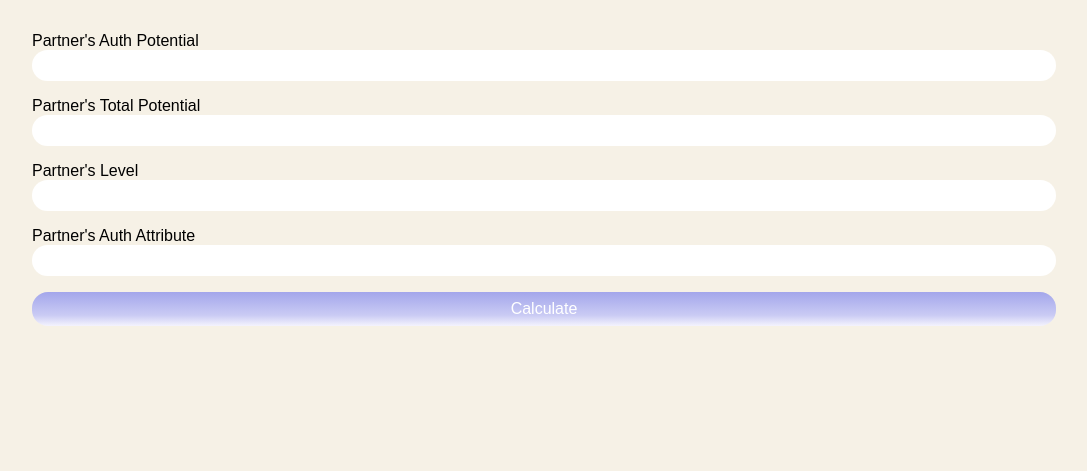
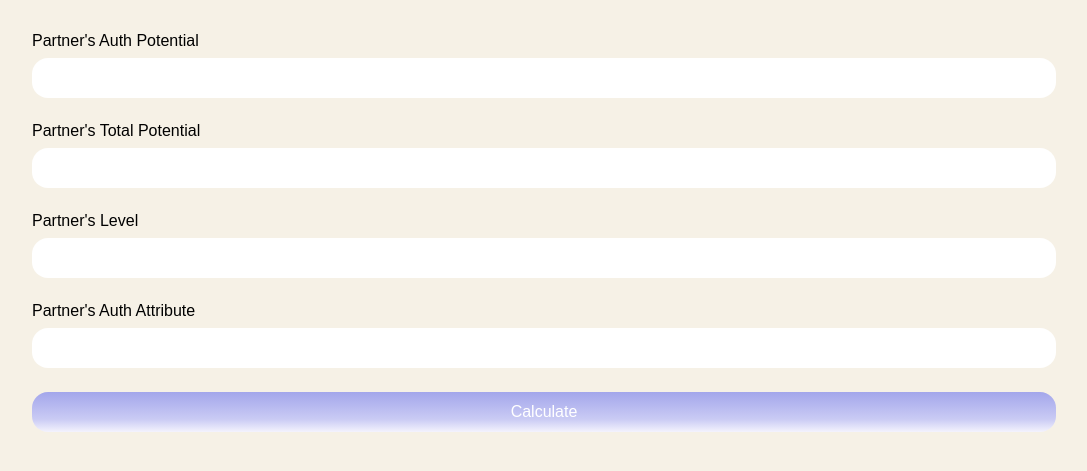
Before and after one commit to hilyafesmia/lop-counter, a PHP site: page /index.html in a window 1280 px wide. Shown: the part 96-567 px from the top of the page, without its empty margins (96-1183 px from the left). Run offline with PHP 8.4, Linux system fonts and the light colour scheme.

Commit message:
add viewport

```diff
--- a/index.html
+++ b/index.html
@@ -2,6 +2,7 @@
 	<head>
 		<script src="https://ajax.googleapis.com/ajax/libs/jquery/3.5.1/jquery.min.js"></script>
 		<link rel="stylesheet" href="style.css">
+		<meta name="viewport" content="width=device-width, initial-scale=1.0"/>
 	</head>
 	<body>
 		<div class="header">
--- a/style.css
+++ b/style.css
@@ -13,6 +13,7 @@ background: linear-gradient(190.28deg, #E49CA5 0%, #EAB3B1 54.51%, #F2D5D1 92.63
 body {
 	margin: 0;
 	font-family: sans-serif;
+	font-size: 1rem;
 	background-color: #F6F1E6;
 	display: flex;
 	flex-direction: column;
@@ -42,13 +43,15 @@ body {
 input {
 	width: 80vw;
 	display: block;
-	margin-bottom: 1rem;
+	margin-bottom: 1.5rem;
+	margin-top: 0.5rem;
+	height: 2.5rem;
 }
 
 input[type=number]{
 	border-radius: 16px;
 	border: 0 none;
-	padding: 0.5rem;
+	padding: 0 1rem;
 }
 
 input[type=submit]{
```
